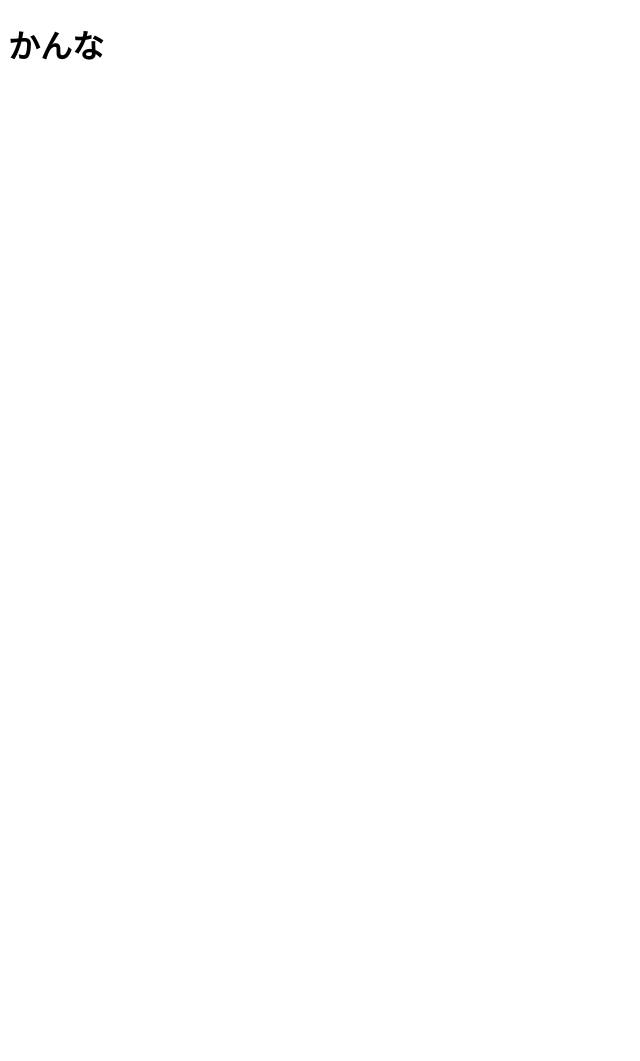
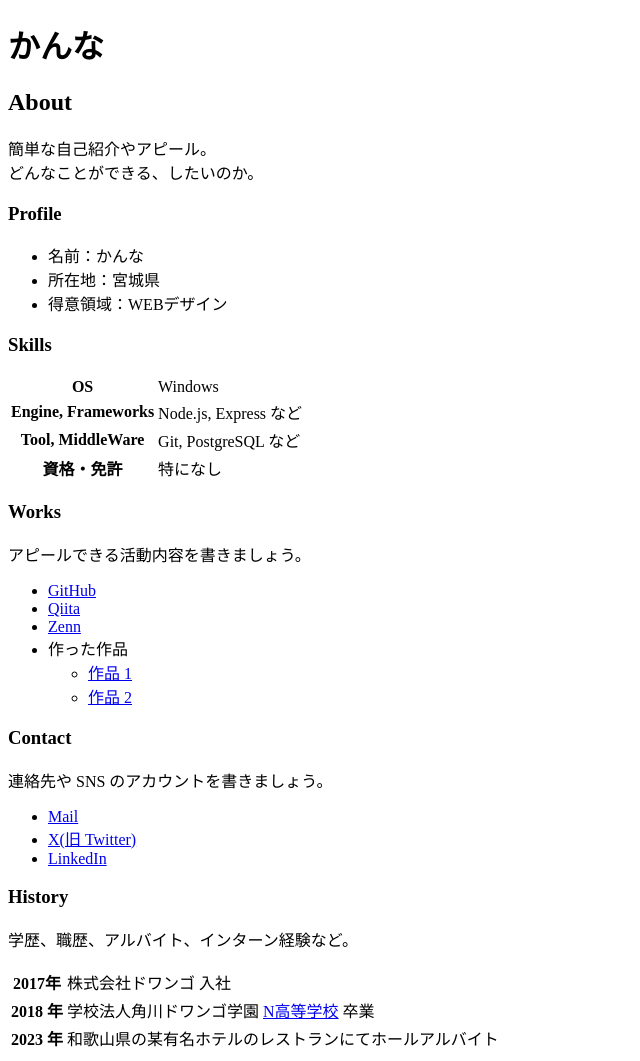
Before and after one commit to karen000/portfolioforuniversity, a plain HTML site: page index.html in a window 1280 px wide. Shown: the whole page, without its empty margins (0-640 px from the left). Before the commit the page ends 800 px from the top, so only its background shows below. Drawn offline with Linux system fonts and the light colour scheme.

Commit message:
ポートフォリオに必要な情報を追加

```diff
--- a/index.html
+++ b/index.html
@@ -7,5 +7,78 @@
   </head>
   <body>
     <h1>かんな</h1>
+
+    <h2>About</h2>
+    <p>
+      簡単な自己紹介やアピール。<br>
+      どんなことができる、したいのか。
+    </p>
+
+    <h3>Profile</h3>
+    <ul>
+      <li>名前：かんな</li>
+      <li>所在地：宮城県</li>
+      <li>得意領域：WEBデザイン</li>
+    </ul>
+
+    <h3>Skills</h3>
+    <table>
+      <tr>
+        <th>OS</th>
+        <td>Windows</td>
+      </tr>
+      <tr>
+        <th>Engine, Frameworks</th>
+        <td>Node.js, Express など</td>
+      </tr>
+      <tr>
+        <th>Tool, MiddleWare</th>
+        <td>Git, PostgreSQL など</td>
+      </tr>
+      <tr>
+        <th>資格・免許</th>
+        <td>特になし</td>
+      </tr>
+    </table>
+
+    <h3>Works</h3>
+    <p>アピールできる活動内容を書きましょう。</p>
+    <ul>
+      <li><a href="https://github.com/">GitHub</a></li>
+      <li><a href="https://qiita.com/">Qiita</a></li>
+      <li><a href="https://zenn.dev/">Zenn</a></li>
+      <li>
+        作った作品
+        <ul>
+          <li><a href="https://example.com/">作品 1</a></li>
+          <li><a href="https://example.com/">作品 2</a></li>
+        </ul>
+      </li>
+    </ul>
+
+    <h3>Contact</h3>
+    <p>連絡先や SNS のアカウントを書きましょう。</p>
+    <ul>
+      <li><a href="mailto:name@example.com">Mail</a></li>
+      <li><a href="https://twitter.com/n_yobikou">X(旧 Twitter)</a></li>
+      <li><a href="https://www.linkedin.com/">LinkedIn</a></li>
+    </ul>
+
+    <h3>History</h3>
+    <p>学歴、職歴、アルバイト、インターン経験など。</p>
+    <table>
+      <tr>
+        <th>2017年</th>
+        <td>株式会社ドワンゴ</a> 入社</td>
+      </tr>
+      <tr>
+        <th>2018 年</th>
+        <td>学校法人角川ドワンゴ学園 <a href="https://nnn.ed.jp/">N高等学校</a> 卒業</td>
+      </tr>
+      <tr>
+        <th>2023 年</th>
+        <td>和歌山県の某有名ホテルのレストランにてホールアルバイト</td>
+      </tr>
+    </table>
   </body>
 </html>
```
